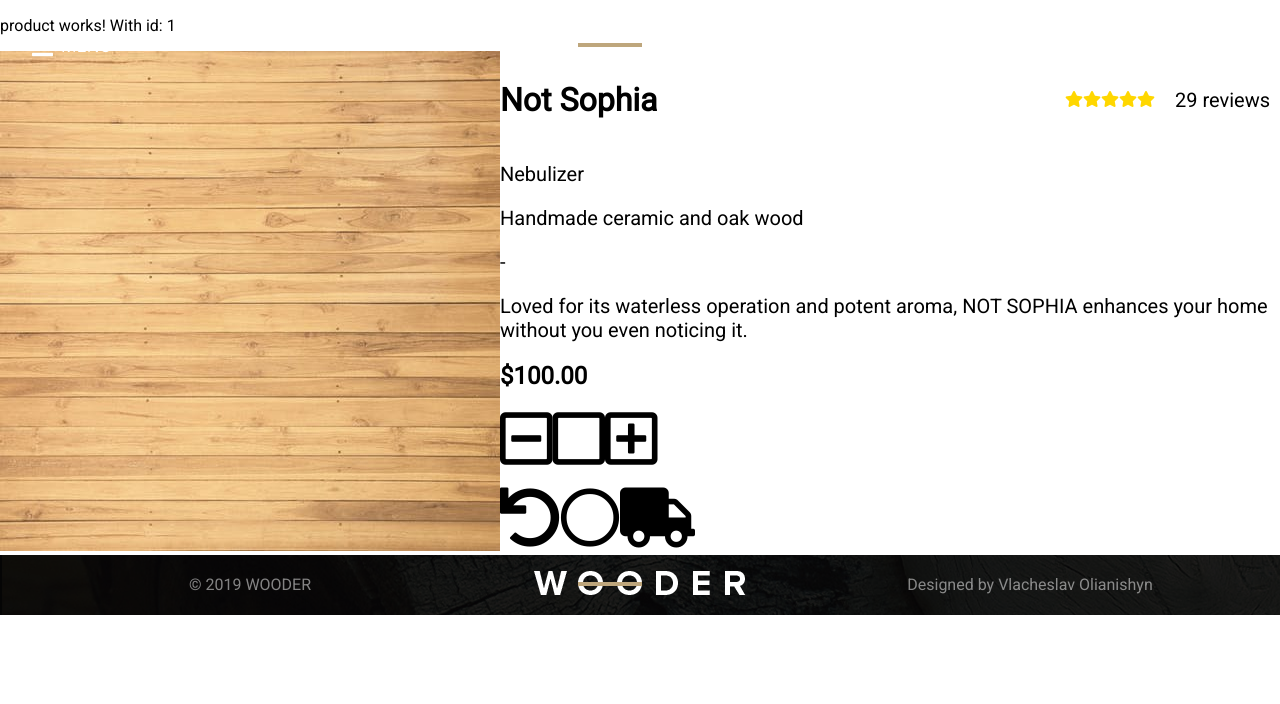
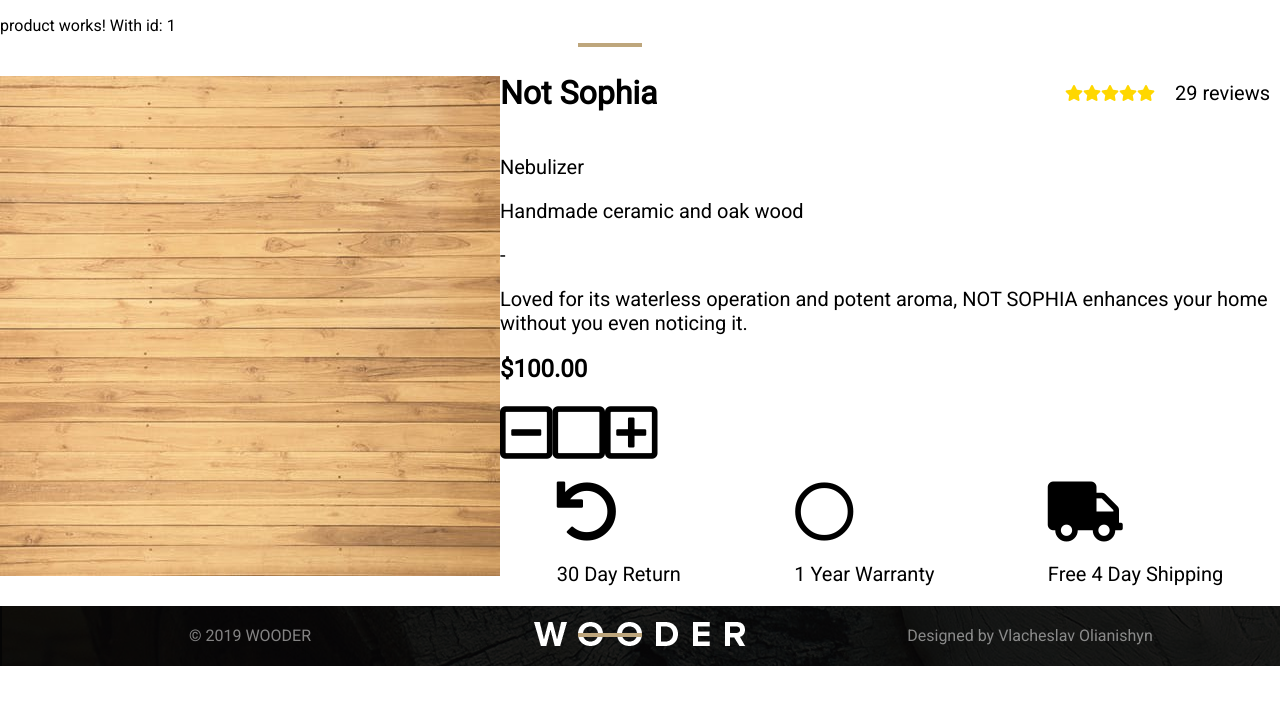
Before and after one commit to FajsiEx/ng-eshop, an Angular app: page /item/1 in a window 1280 px wide. Shown: the top 704 px of the page. Built offline with nearby package versions, Linux system fonts and the light colour scheme; no server answers.

Commit message:
added info stuff

```diff
--- a/src/app/pages/product/product.component.html
+++ b/src/app/pages/product/product.component.html
@@ -35,9 +35,18 @@
     </div>
     <br>
     <div class="info">
-      <i class="fas fa-undo"></i>
-      <i class="far fa-circle"></i>
-      <i class="fas fa-truck"></i>
+      <div class="undo">
+        <i class="fas fa-undo"></i>
+        <p class="infoText">30 Day Return</p>
+      </div>
+      <div class="circle">
+        <i class="far fa-circle"></i>
+        <p class="infoText">1 Year Warranty</p>
+      </div>
+      <div class="truck">
+        <i class="fas fa-truck"></i>
+        <p class="infoText">Free 4 Day Shipping</p>
+      </div>
     </div>
   </div>
 </div>
--- a/src/app/pages/product/product.component.scss
+++ b/src/app/pages/product/product.component.scss
@@ -38,15 +38,36 @@
         font-size: 60px;
     }
 
+    .info{
+
+        display: flex;
+        align-items: center;
+
+        .undo{
+            margin-left: auto;
+            margin-right: auto;
+        }
+
         .fa-undo{
             font-size: 60px;
+        }
+
+        .circle{
+            margin-left: auto;
+            margin-right: auto;
         }
 
         .fa-circle{
             font-size: 60px;
         }
 
+        .truck{
+            margin-left: auto;
+            margin-right: auto;
+        }
+
         .fa-truck{
             font-size: 60px;
         }
     }
+}
```
Lines whose indentation alone changed are shown as unchanged.
